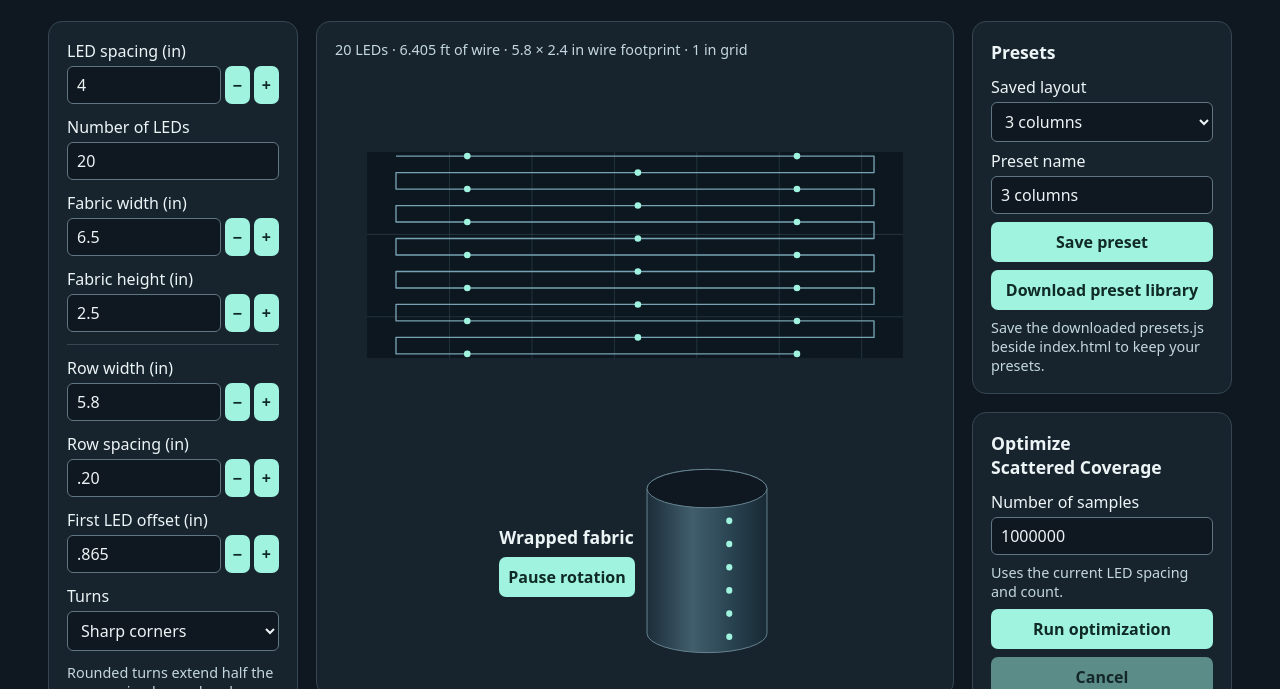
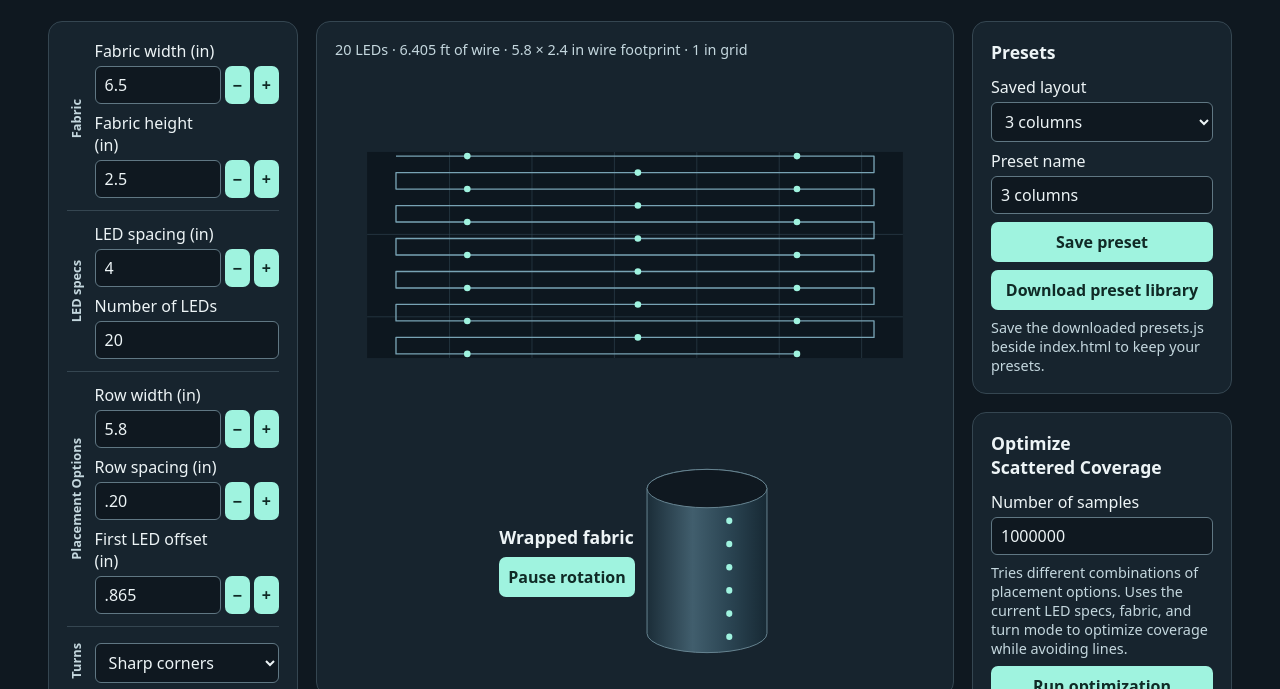
Before and after one commit to ForrestTrepte/LEDStringFabricLayout, a plain HTML site: page index.html in a window 1280 px wide. Shown: the part 111-800 px from the top of the page. Drawn offline with Linux system fonts and the light colour scheme.

Commit message:
improved layout of settings in sections

```diff
--- a/index.html
+++ b/index.html
@@ -47,6 +47,46 @@
     gap: 12px
   }
 
+  #controls {
+    gap: 0
+  }
+
+  .settings-group {
+    display: grid;
+    grid-template-columns: 1.1rem minmax(0, 1fr);
+    gap: 10px;
+    min-width: 0;
+    padding: 12px 0
+  }
+
+  .settings-group:first-child {
+    padding-top: 0
+  }
+
+  .settings-group:last-child {
+    padding-bottom: 0
+  }
+
+  .settings-group+.settings-group {
+    border-top: 1px solid #354651
+  }
+
+  .settings-fields {
+    display: grid;
+    gap: 8px;
+    min-width: 0
+  }
+
+  .settings-heading {
+    align-self: center;
+    margin: 0;
+    writing-mode: vertical-rl;
+    transform: rotate(180deg);
+    white-space: nowrap;
+    color: #c4d7de;
+    font-size: .8rem
+  }
+
   label {
     display: block
   }
@@ -83,13 +123,6 @@
     gap: 18px
   }
 
-  #controls hr {
-    width: 100%;
-    margin: 0;
-    border: 0;
-    border-top: 1px solid #354651
-  }
-
   #optimize-progress {
     width: 100%;
     accent-color: #79e2ce
@@ -105,12 +138,32 @@
     accent-color: #79e2ce
   }
 
-  .dimension-stepper { display: flex; align-items: end; gap: 4px }
-  .dimension-stepper label { flex: 1; min-width: 0 }
-  .dimension-stepper input { min-width: 0; appearance: textfield }
+  .dimension-stepper {
+    display: flex;
+    align-items: end;
+    gap: 4px
+  }
+
+  .dimension-stepper label {
+    flex: 1;
+    min-width: 0
+  }
+
+  .dimension-stepper input {
+    min-width: 0;
+    appearance: textfield
+  }
+
   .dimension-stepper input::-webkit-inner-spin-button,
-  .dimension-stepper input::-webkit-outer-spin-button { appearance: none; margin: 0 }
-  .dimension-stepper button { padding: 8px; line-height: normal }
+  .dimension-stepper input::-webkit-outer-spin-button {
+    appearance: none;
+    margin: 0
+  }
+
+  .dimension-stepper button {
+    padding: 8px;
+    line-height: normal
+  }
 
   button {
     background: #9ff3df;
@@ -151,8 +204,19 @@
     gap: 8px;
     margin-top: 6px
   }
-  .cylinder-controls { display: grid; flex: none; gap: 8px }
-  .cylinder-preview h2 { margin: 0; font-size: 1.1rem; white-space: nowrap }
+
+  .cylinder-controls {
+    display: grid;
+    flex: none;
+    gap: 8px
+  }
+
+  .cylinder-preview h2 {
+    margin: 0;
+    font-size: 1.1rem;
+    white-space: nowrap
+  }
+
   .cylinder-preview canvas {
     --cylinder-height: clamp(170px, 29vh, 300px);
     display: block;
@@ -162,9 +226,15 @@
     height: var(--cylinder-height);
     border-radius: 8px
   }
-  .cylinder-preview button { justify-self: start }
+
+  .cylinder-preview button {
+    justify-self: start
+  }
+
   @media (max-width: 420px) {
-    .cylinder-preview { flex-wrap: wrap }
+    .cylinder-preview {
+      flex-wrap: wrap
+    }
   }
 
   @media (max-width: 950px) {
@@ -183,19 +253,39 @@
   <h1>LED Fabric Layout Simulator</h1>
   <div class="layout">
     <form id="controls">
+      <div class="settings-group" role="group" aria-labelledby="settings-fabric">
+        <h2 class="settings-heading" id="settings-fabric">Fabric</h2>
+        <div class="settings-fields">
+          <label>Fabric width (in) <input name="fabricWidth" type="number" min=".001" step="any" value="6.5"
+              required></label>
+          <label>Fabric height (in) <input name="fabricHeight" type="number" min=".001" step="any" value="2.5"
+              required></label>
+        </div>
+      </div>
+      <div class="settings-group" role="group" aria-labelledby="settings-led-specs">
+        <h2 class="settings-heading" id="settings-led-specs">LED specs</h2>
+        <div class="settings-fields">
           <label>LED spacing (in) <input name="pitch" type="number" min=".001" step="any" value="2" required></label>
-      <label>Number of LEDs <input name="count" type="number" min="1" max="20000" step="1" value="103" required></label>
-      <label>Fabric width (in) <input name="fabricWidth" type="number" min=".001" step="any" value="6.5" required></label>
-      <label>Fabric height (in) <input name="fabricHeight" type="number" min=".001" step="any" value="2.5" required></label>
-      <hr>
+          <label>Number of LEDs <input name="count" type="number" min="1" max="20000" step="1" value="103"
+              required></label>
+        </div>
+      </div>
+      <div class="settings-group" role="group" aria-labelledby="settings-placement-options">
+        <h2 class="settings-heading" id="settings-placement-options">Placement Options</h2>
+        <div class="settings-fields">
           <label>Row width (in) <input name="width" type="number" min=".001" step="any" value="23" required></label>
           <label>Row spacing (in) <input name="gap" type="number" min=".001" step="any" value="3" required></label>
           <label>First LED offset (in) <input name="offset" type="number" min="0" step="any" value="0" required></label>
-      <label>Turns <select name="turn">
+        </div>
+      </div>
+      <div class="settings-group" role="group" aria-labelledby="settings-turns">
+        <h2 class="settings-heading" id="settings-turns">Turns</h2>
+        <div class="settings-fields">
+          <select name="turn" aria-label="Turn mode">
             <option value="sharp">Sharp corners</option>
             <option value="round">Rounded U-turns</option>
             <option value="diagonal">Diagonal LED-to-LED</option>
-        </select></label>
+          </select>
           <div id="diagonal-lead-control" hidden>
             <label>Diagonal lead-in (in) <input name="diagonalLead" type="number" min="0" step="any" value="0" required
                 disabled></label>
@@ -206,11 +296,17 @@
             <label><input name="extraBend" type="checkbox"> Allow extra bends</label>
             <label><input name="retryRoute" type="checkbox"> Revisit earlier placement choices</label>
           </div>
-      <p>Rounded turns extend half the row spacing beyond each straight row end where the wire turns.</p>
+        </div>
+      </div>
+      <div class="settings-group" role="group" aria-labelledby="settings-view">
+        <h2 class="settings-heading" id="settings-view">View</h2>
+        <div class="settings-fields">
           <label><input name="labels" type="checkbox"> LED numbers</label>
           <label><input name="wire" type="checkbox" checked> Wire path</label>
           <label><input name="grid" type="checkbox" checked> Inch grid</label>
           <button id="export" type="button">Download SVG</button>
+        </div>
+      </div>
     </form>
     <section aria-label="Layout preview">
       <p id="summary" role="status"></p>
@@ -234,8 +330,10 @@
       </section>
       <form id="optimize-controls" aria-labelledby="optimize-heading">
         <h2 id="optimize-heading">Optimize<br />Scattered Coverage</h2>
-        <label>Number of samples <input name="samples" type="number" min="1" max="9007199254740991" step="1" value="1000000" required></label>
-        <p>Uses the current LED spacing and count.</p>
+        <label>Number of samples <input name="samples" type="number" min="1" max="9007199254740991" step="1"
+            value="1000000" required></label>
+        <p>Tries different combinations of placement options. Uses the current LED specs, fabric, and turn mode to
+          optimize coverage while avoiding lines.</p>
         <button type="submit">Run optimization</button>
         <button id="optimize-cancel" type="button" disabled>Cancel</button>
         <progress id="optimize-progress" aria-label="Optimization progress" max="1" value="0"></progress>
@@ -259,7 +357,7 @@
   const presets = new Map((window.ledLayoutPresets ?? []).map(preset => [preset.name, preset.settings]));
   const diagonalLeadControl = document.querySelector('#diagonal-lead-control');
   const continuationFields = ['adjustLead', 'reverseLead', 'skipRows', 'reduceGap', 'extraBend', 'retryRoute'];
-  const presetFields = ['pitch', 'width', 'gap', 'count', 'offset', 'turn', 'diagonalLead', ...continuationFields, 'labels', 'wire', 'grid'];
+  const presetFields = ['pitch', 'width', 'gap', 'count', 'offset', 'turn', 'diagonalLead', ...continuationFields];
   const svgNS = 'http://www.w3.org/2000/svg';
   const inches = new Intl.NumberFormat('en-US', { maximumFractionDigits: 3 });
   const cylinder = document.querySelector('#cylinder');
@@ -740,7 +838,7 @@
     }
     const fallbackFields = ['adjustLead', 'reverseLead', 'skipRows', 'reduceGap', 'extraBend'];
     const leaders = [];
-    const { pitch, count } = initial;
+    const { pitch, count, turn } = initial;
     let checked = 0;
     let fits = 0;
 
@@ -803,7 +901,6 @@
       }
     }
 
-    const modes = ['sharp', 'round', 'diagonal', 'diagonal'];
     const random = Math.random;
     function propose() {
       const parent = leaders.length && random() < .7
@@ -816,7 +913,6 @@
       const gap = Math.max(.001, parent
         ? vary(parent.gap, Math.min(fabricHeight, parent.gap) * .4)
         : (fabricHeight / rows) * (.15 + random() * 1.5));
-      const turn = parent && random() < .9 ? parent.turn : modes[Math.floor(random() * modes.length)];
       const offset = Math.min(width, Math.max(0, parent ? vary(parent.offset, pitch * .25) : random() * Math.min(width, pitch)));
       const diagonalLead = Math.min(pitch, Math.max(0, parent
         ? vary(parent.diagonalLead, pitch * .15) : random() ** 2 * pitch));
@@ -923,7 +1019,7 @@
   previewOptimization.addEventListener('click', () => toggleBestPreview(!showingBest));
   applyOptimization.addEventListener('click', () => {
     const input = controls.elements;
-    for (const field of ['width', 'gap', 'offset', 'turn', 'diagonalLead']) input[field].value = bestLayout[field];
+    for (const field of ['width', 'gap', 'offset', 'diagonalLead']) input[field].value = bestLayout[field];
     for (const field of continuationFields) input[field].checked = bestLayout.continuation[field] ?? false;
     presetList.value = '';
     showingBest = false;
@@ -968,14 +1064,16 @@
   }
 
   document.querySelector('#export-presets').addEventListener('click', () => {
-    const library = Array.from(presets, ([name, settings]) => ({ name, settings }));
+    const library = Array.from(presets, ([name, settings]) => ({
+      name, settings: Object.fromEntries(presetFields.map(field => [field, settings[field]]))
+    }));
     downloadFile(`window.ledLayoutPresets = ${JSON.stringify(library, null, 2)};\n`, 'text/javascript', 'presets.js');
     presetStatus.textContent = 'Replace presets.js beside index.html with the downloaded file.';
   });
 
   controls.addEventListener('input', event => {
     presetList.value = '';
-    if (['pitch', 'count', 'fabricWidth', 'fabricHeight'].some(field => event.target === controls.elements[field])) {
+    if (['pitch', 'count', 'fabricWidth', 'fabricHeight', 'turn'].some(field => event.target === controls.elements[field])) {
       clearOptimization();
     }
     if (showingBest) toggleBestPreview(false);
--- a/presets.js
+++ b/presets.js
@@ -14,10 +14,7 @@ window.ledLayoutPresets = [
       "skipRows": false,
       "reduceGap": false,
       "extraBend": false,
-      "retryRoute": false,
-      "labels": false,
-      "wire": true,
-      "grid": true
+      "retryRoute": false
     }
   },
   {
@@ -35,10 +32,7 @@ window.ledLayoutPresets = [
       "skipRows": false,
       "reduceGap": false,
       "extraBend": false,
-      "retryRoute": false,
-      "labels": false,
-      "wire": true,
-      "grid": true
+      "retryRoute": false
     }
   },
   {
@@ -56,10 +50,7 @@ window.ledLayoutPresets = [
       "skipRows": false,
       "reduceGap": false,
       "extraBend": false,
-      "retryRoute": false,
-      "labels": false,
-      "wire": true,
-      "grid": true
+      "retryRoute": false
     }
   },
   {
@@ -77,10 +68,7 @@ window.ledLayoutPresets = [
       "skipRows": false,
       "reduceGap": false,
       "extraBend": false,
-      "retryRoute": false,
-      "labels": false,
-      "wire": true,
-      "grid": true
+      "retryRoute": false
     }
   },
   {
@@ -98,10 +86,7 @@ window.ledLayoutPresets = [
       "skipRows": false,
       "reduceGap": false,
       "extraBend": false,
-      "retryRoute": false,
-      "labels": false,
-      "wire": true,
-      "grid": true
+      "retryRoute": false
     }
   },
   {
@@ -119,10 +104,7 @@ window.ledLayoutPresets = [
       "skipRows": false,
       "reduceGap": false,
       "extraBend": false,
-      "retryRoute": false,
-      "labels": false,
-      "wire": true,
-      "grid": true
+      "retryRoute": false
     }
   }
 ];
```
Lines whose indentation alone changed are shown as unchanged.
